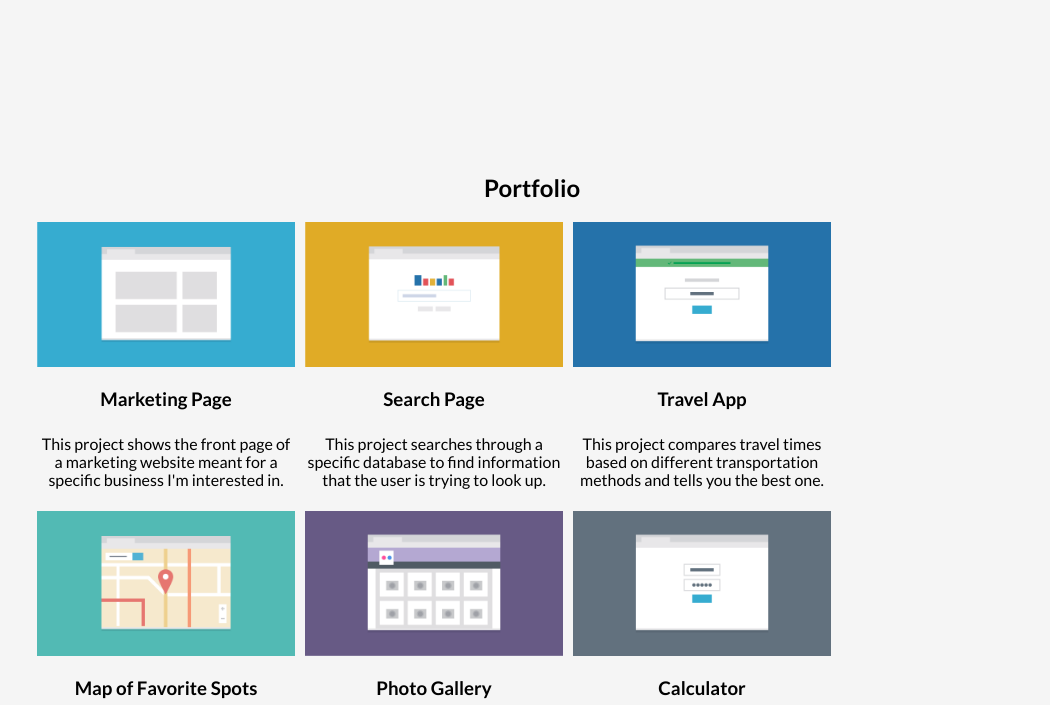
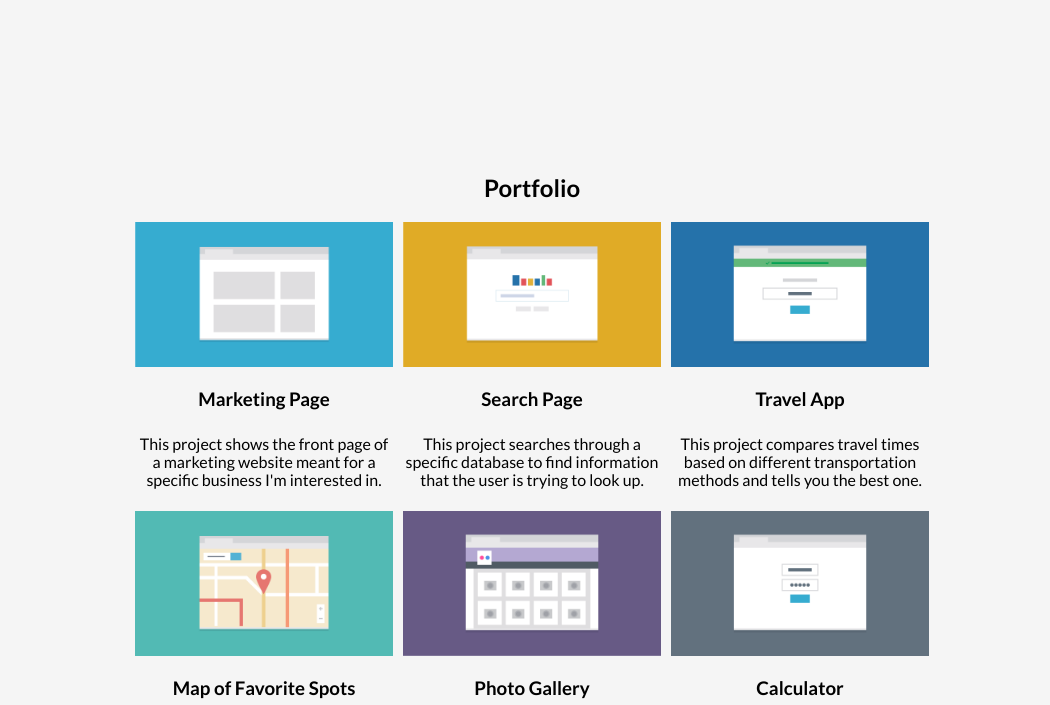
Before and after one commit to gmhartman/Mobile-First-Layout-Page, a plain HTML site: page index.html in a window 1280 px wide. Shown: the part 247-952 px from the top of the page, without its empty margins (108-1158 px from the left). Drawn offline with Linux system fonts and the light colour scheme.

Commit message:
Centered main content for desktop display

```diff
--- a/css/styles.css
+++ b/css/styles.css
@@ -144,6 +144,9 @@ p {
     .blurb {
         padding: 0 20%;
     }
+    .main-content {
+      justify-content: center;
+        }
 }
 
 
```
